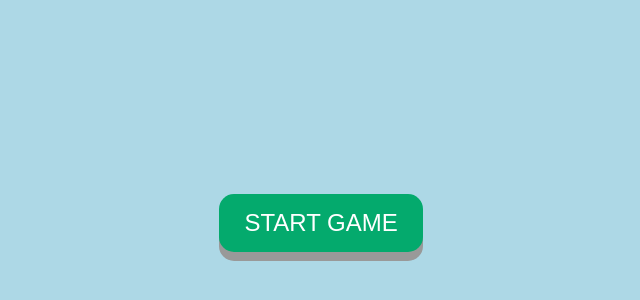
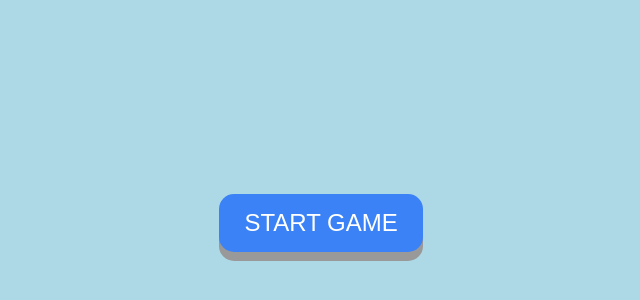
Before and after one commit to Lookicode/verbal-memory-human-benchmark, a plain HTML site: page index.html in a window 1280 px wide. Shown: the part 206-506 px from the top of the page, without its empty margins (331-971 px from the left). Drawn offline with Linux system fonts and the light colour scheme.

Commit message:
change buttons color to blue

```diff
--- a/styles.css
+++ b/styles.css
@@ -53,16 +53,19 @@ button {
     cursor: pointer;
     outline: none;
     color: #fff;
-    background-color: #04AA6D;
+    /* background-color: #04AA6D; */
+    background-color: #3B82F6;
     border: none;
     border-radius: 15px;
     box-shadow: 0 9px #999;
   }
 
-  button:hover {background-color: #3e8e41}
+  /* button:hover {background-color: #3e8e41} */
+  button:hover {background-color: #1E3A8A}
 
   button:active {
-    background-color: #3e8e41;
+    /* background-color: #3e8e41; */
+    background-color: #1E3A8A;
     box-shadow: 0 5px #666;
     transform: translateY(4px);
   }
```
